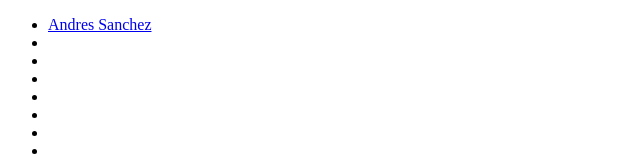
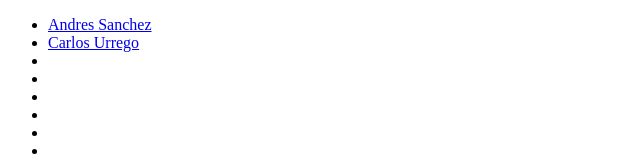
Before and after one commit to sofgrox/fundamentals_web, a plain HTML site: page team.html in a window 1280 px wide. Shown: the top 160 px of the page, without its empty margins (0-640 px from the left). Drawn offline with Linux system fonts and the light colour scheme.

Commit message:
add list name

```diff
--- a/team.html
+++ b/team.html
@@ -8,6 +8,7 @@
 <body>
     <ul>
         <li><a href="./pages/team/ansanchez.html">Andres Sanchez</a> </li>
+        <li><a href="./pages/team/carlosurrego93.html">Carlos Urrego</a> </li>
         <li></li>
         <li></li>
         <li></li>
```
